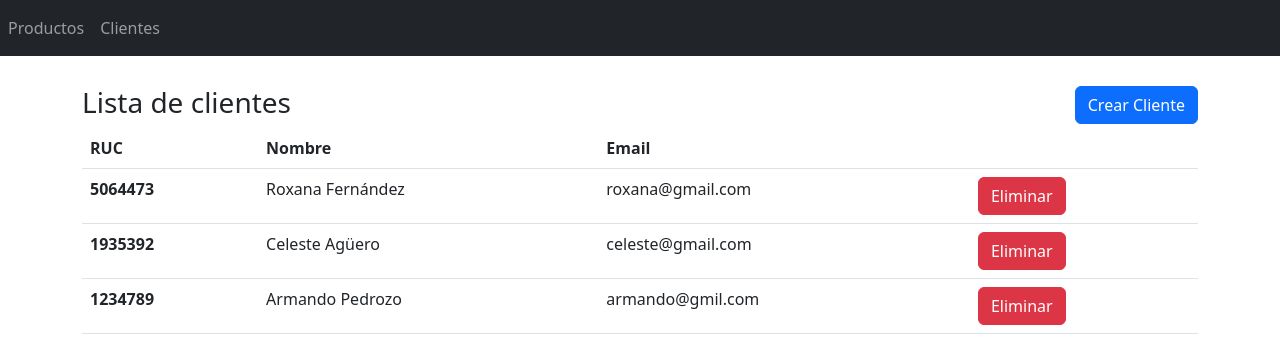
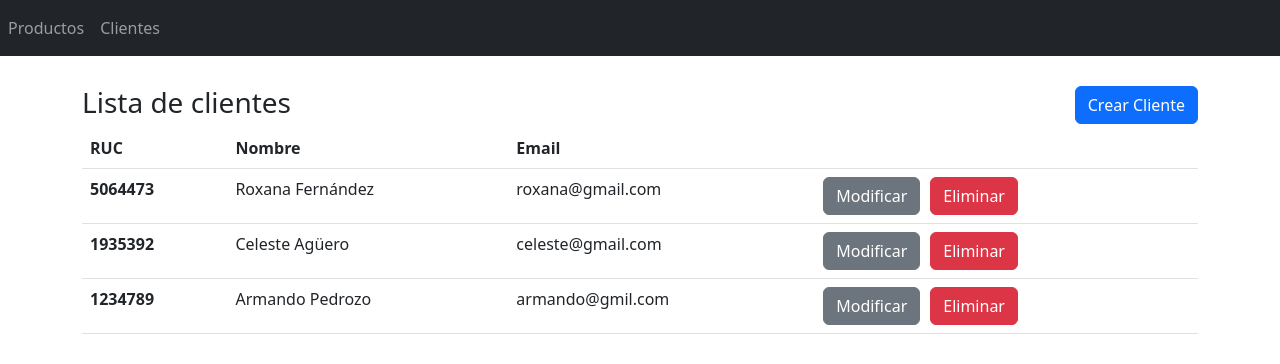
Before and after one commit to roxana1999/frontEndAppFinal, an Angular app: page /clientes in a window 1280 px wide. Shown: the top 364 px of the page. Built offline with nearby package versions, Linux system fonts and the light colour scheme.

Commit message:
Se mejoró la estructura del código

```diff
--- a/src/app/app-routing.module.ts
+++ b/src/app/app-routing.module.ts
@@ -1,5 +1,6 @@
 import { NgModule } from '@angular/core';
 import { RouterModule, Routes } from '@angular/router';
+import { ActualizarClienteComponent } from './components/clientes/actualizar-cliente/actualizar-cliente.component';
 import { ClientesComponent } from './components/clientes/clientes.component';
 import { CrearClienteComponent } from './components/clientes/crear-cliente/crear-cliente.component';
 import { EliminarClienteComponent } from './components/clientes/eliminar-cliente/eliminar-cliente.component';
@@ -15,6 +16,7 @@ const routes: Routes = [
   {path: 'productos/eliminarProducto/:codigo', component: EliminarProductoComponent},
   {path: 'clientes', component: ClientesComponent},
   {path: 'clientes/crearCliente', component: CrearClienteComponent},
+  {path: 'clientes/actualizarCliente/:ruc', component: ActualizarClienteComponent},
   {path: 'clientes/eliminarCliente/:ruc', component: EliminarClienteComponent},
 ];
 
--- a/src/app/app.module.ts
+++ b/src/app/app.module.ts
@@ -11,6 +11,7 @@ import { EliminarProductoComponent } from './components/productos/eliminar-produ
 import { ClientesComponent } from './components/clientes/clientes.component';
 import { CrearClienteComponent } from './components/clientes/crear-cliente/crear-cliente.component';
 import { EliminarClienteComponent } from './components/clientes/eliminar-cliente/eliminar-cliente.component';
+import { ActualizarClienteComponent } from './components/clientes/actualizar-cliente/actualizar-cliente.component';
 
 @NgModule({
   declarations: [
@@ -21,7 +22,8 @@ import { EliminarClienteComponent } from './components/clientes/eliminar-cliente
     EliminarProductoComponent,
     ClientesComponent,
     CrearClienteComponent,
-    EliminarClienteComponent
+    EliminarClienteComponent,
+    ActualizarClienteComponent
   ],
   imports: [
     BrowserModule,
--- a/src/app/components/clientes/actualizar-cliente/actualizar-cliente.component.ts
+++ b/src/app/components/clientes/actualizar-cliente/actualizar-cliente.component.ts
@@ -14,9 +14,9 @@ export class ActualizarClienteComponent implements OnInit {
   cliente!: Cliente;
   index!: number;
   warning!: boolean;
-  mensaje!: string;
   success!: boolean;
   error!: boolean;
+  mensaje!: string;
 
   constructor(private route: ActivatedRoute) { }
 
@@ -24,15 +24,13 @@ export class ActualizarClienteComponent implements OnInit {
     let ruc = this.route.snapshot.params['ruc'];
     this.listaClientes = obtenerListaClientes();
     this.index = this.listaClientes.findIndex(cliente => cliente.ruc == ruc);
-    if (this.index!=-1)
-      this.cliente = this.listaClientes[this.index];
-    else
-      this.error= true; this.mensaje="El ruc no existe.";
+    if (this.index!=-1) this.cliente = this.listaClientes[this.index];
+    else this.error= true; this.mensaje="El ruc no existe.";
   }
 
   actualizarCliente(){
     this.warning = false;
-    [this.warning, this.mensaje] = evaluarInputsCliente(this.cliente, this.listaClientes);
+    [this.warning, this.mensaje] = evaluarInputsCliente(this.cliente);
     if (!this.warning){
       localStorage.setItem('listaClientes', JSON.stringify(this.listaClientes));
       this.success= true; this.mensaje = "Cliente actualizado exitosamente."
--- a/src/app/components/clientes/clientes.component.html
+++ b/src/app/components/clientes/clientes.component.html
@@ -23,7 +23,7 @@
           <td>{{ c.email }}</td>
           <td>
             <div class="d-flex flex-column flex-md-row" style="gap: 10px;">
-              <!-- <a [routerLink]="['actualizarProducto', p.codigo]" class="btn btn-secondary"> Modificar</a> -->
+              <a [routerLink]="['actualizarCliente', c.ruc]" class="btn btn-secondary"> Modificar</a>
               <a [routerLink]="['eliminarCliente', c.ruc]" class="btn btn-danger"> Eliminar</a>
             </div>
           </td>
--- a/src/app/components/clientes/crear-cliente/crear-cliente.component.ts
+++ b/src/app/components/clientes/crear-cliente/crear-cliente.component.ts
@@ -2,6 +2,7 @@ import { Component, OnInit } from '@angular/core';
 import { Cliente } from 'src/app/models/cliente';
 import { evaluarExistenciaCliente } from '../funciones/evaluarExistenciaCliente';
 import { evaluarInputsCliente } from '../funciones/evaluarInputsCliente';
+import { obtenerListaClientes } from '../funciones/obtenerLIstaClientes';
 
 @Component({
   selector: 'app-crear-cliente',
@@ -9,8 +10,8 @@ import { evaluarInputsCliente } from '../funciones/evaluarInputsCliente';
   styleUrls: ['./crear-cliente.component.css']
 })
 export class CrearClienteComponent implements OnInit {
+  listaClientes: Cliente[] = [];
   cliente: Cliente = new Cliente(NaN,"","");
-  listaClientes: Cliente[] = [];
   warning!: boolean;
   success!: boolean;
   mensaje!: string;
@@ -22,8 +23,8 @@ export class CrearClienteComponent implements OnInit {
 
   agregarCliente(){
     this.warning = false;
-    this.listaClientes = JSON.parse(localStorage.getItem('listaClientes')!);
-    [this.warning, this.mensaje] = evaluarInputsCliente(this.cliente, this.listaClientes);
+    this.listaClientes = obtenerListaClientes();
+    [this.warning, this.mensaje] = evaluarInputsCliente(this.cliente);
     if (!this.warning)
       [this.warning, this.mensaje] = evaluarExistenciaCliente(this.cliente, this.listaClientes);
     if (!this.warning){
--- a/src/app/components/clientes/eliminar-cliente/eliminar-cliente.component.ts
+++ b/src/app/components/clientes/eliminar-cliente/eliminar-cliente.component.ts
@@ -1,6 +1,7 @@
 import { Component, OnInit } from '@angular/core';
 import { ActivatedRoute } from '@angular/router';
 import { Cliente } from 'src/app/models/cliente';
+import { obtenerListaClientes } from '../funciones/obtenerLIstaClientes';
 
 @Component({
   selector: 'app-eliminar-cliente',
@@ -10,20 +11,24 @@ import { Cliente } from 'src/app/models/cliente';
 export class EliminarClienteComponent implements OnInit {
   ruc!: number;
   listaClientes: Cliente[] = [];
+  cliente!: Cliente;
+  index!: number;
   success!: boolean;
+  error!: boolean;
   mensaje!: string;
-  cliente!: Cliente;
 
   constructor(private route: ActivatedRoute) { }
 
   ngOnInit(): void {
     this.ruc = this.route.snapshot.params['ruc'];
-    this.listaClientes = JSON.parse(localStorage.getItem('listaClientes')!);
-    this.cliente = this.listaClientes.find(cliente => cliente.ruc == this.ruc)!;
+    this.listaClientes = obtenerListaClientes();
+    this.index = this.listaClientes.findIndex(cliente => cliente.ruc == this.ruc)
+    if (this.index!=-1) this.cliente = this.listaClientes[this.index];
+    else this.error= true; this.mensaje="El ruc no existe.";
   }
 
   eliminarCliente(){
-    this.listaClientes = this.listaClientes.filter(cliente => cliente.ruc != this.ruc);
+    this.listaClientes.splice(this.index,1);
     localStorage.setItem('listaClientes',JSON.stringify(this.listaClientes));
     this.success=true; this.mensaje="Cliente eliminado exitosamente."
   }
--- a/src/app/components/clientes/funciones/evaluarInputsCliente.ts
+++ b/src/app/components/clientes/funciones/evaluarInputsCliente.ts
@@ -1,6 +1,6 @@
 import { Cliente } from 'src/app/models/cliente';
 
-export function evaluarInputsCliente(cliente: Cliente, listaClientes: Cliente[]): [boolean, string] {
+export function evaluarInputsCliente(cliente: Cliente): [boolean, string] {
   let mensaje = '';
   let warning = false;
   if (isNaN(cliente.ruc) || typeof cliente.ruc != 'number')
```
